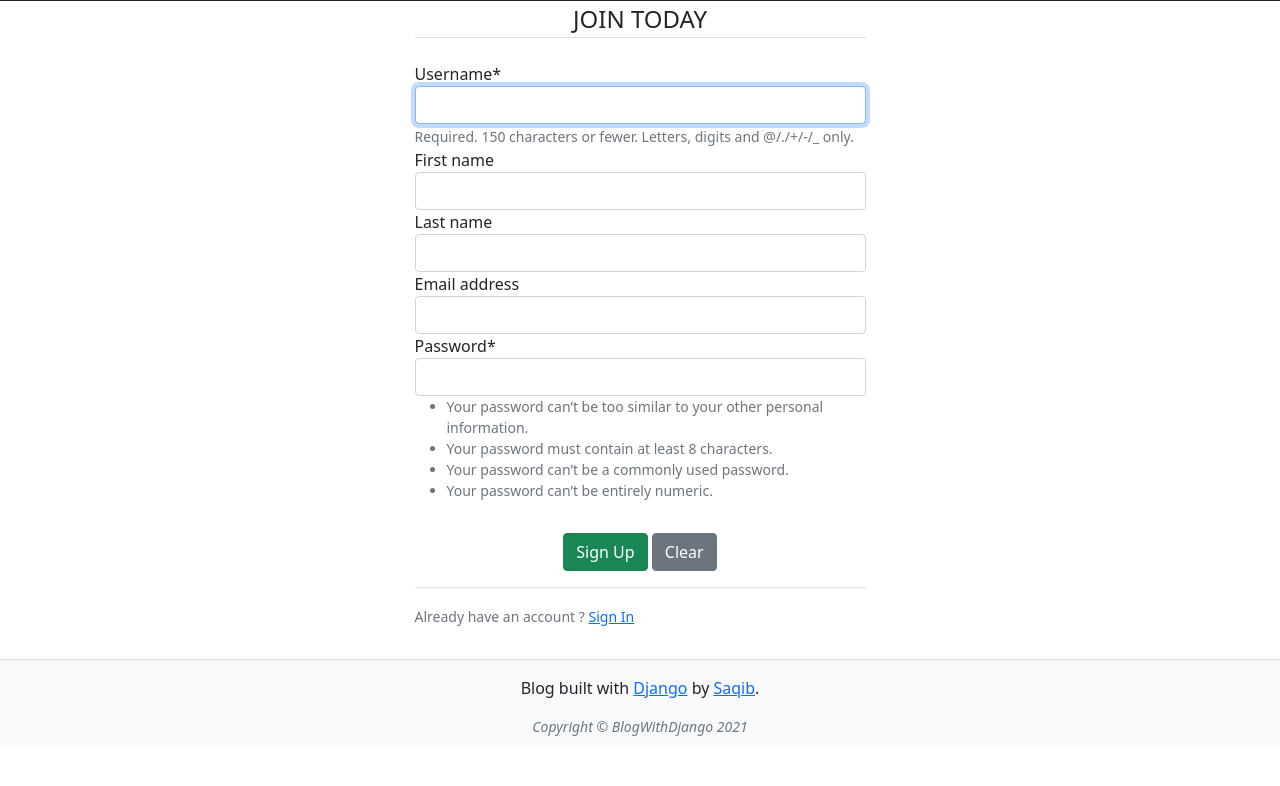
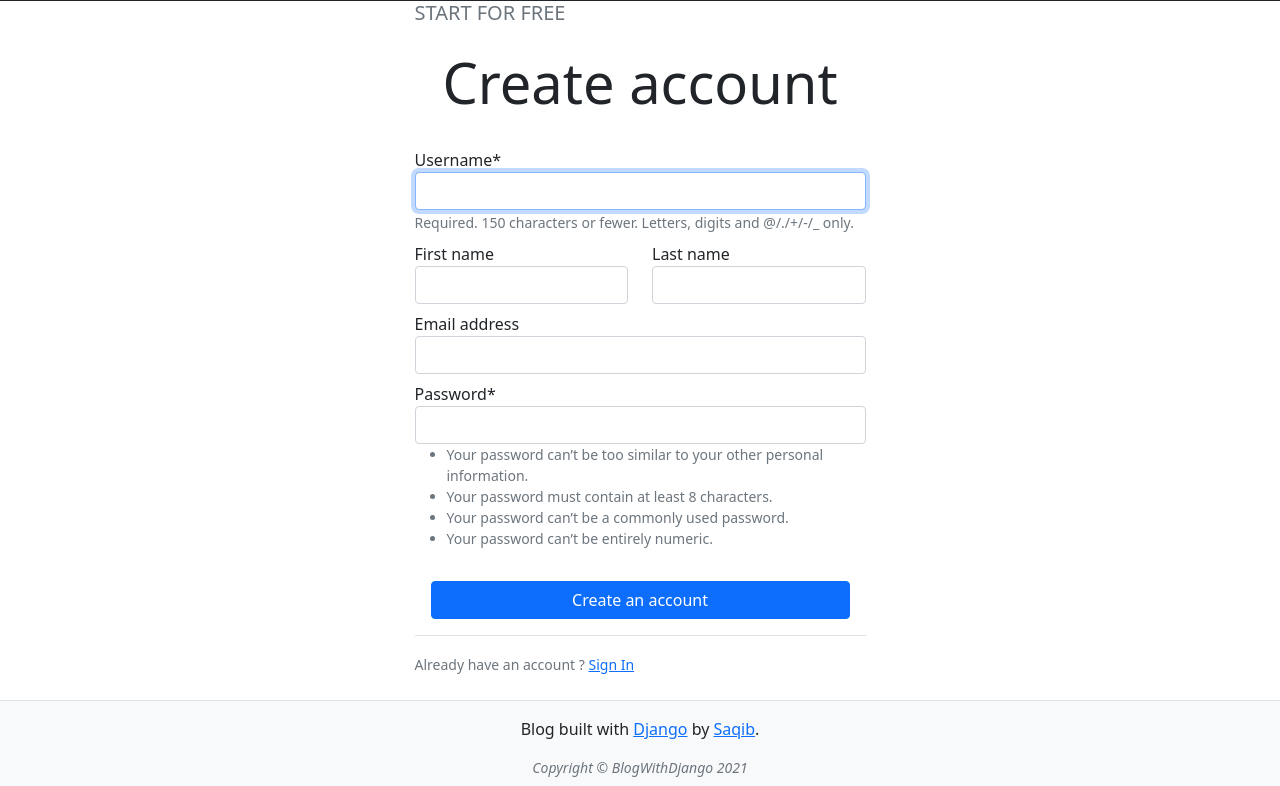
Before and after one commit to saqe/Blog-With-Django, a Django app: page /register/ in a window 1280 px wide. Shown: the part 55-841 px from the top of the page. Before the commit the page ends 791 px from the top, so only its background shows below. Run offline with Django 3.2, Linux system fonts and the light colour scheme; some libraries are stand-ins or nearby versions.

Commit message:
👌 IMPROVED Registration form

```diff
--- a/users/templates/html/register.html
+++ b/users/templates/html/register.html
@@ -3,15 +3,31 @@
 {% block container %}
 <div class="row justify-content-center mb-4">
     <div class="col-md-5">
+        <h5 class="text-muted mb-4 text-uppercase">Start for free</h5>
+        <h2 class="text-center display-4 mb-4">Create account</h2>
+
         <form method="POST">
             {% csrf_token %}
             <fieldset class="form-group">
-                <legend class="border-bottom text-center mb-4"> JOIN TODAY</legend>
-                {{form| crispy}}
+
+                <!-- Username -->
+                <div class="mt-2">{{ form.username | as_crispy_field }}</div>
+
+                <div class="row mt-2">
+                    <div class="form-group col-md-6">{{ form.first_name | as_crispy_field }}</div>
+                    <div class="form-group col-md-6">{{ form.last_name  | as_crispy_field }}</div>
+                </div>
+                <!-- Gender -->
+                {% comment %} <div class="mt-2">{{ form.gender | as_crispy_field }}</div> {% endcomment %}
+
+                <div class="mt-2">{{ form.email | as_crispy_field }}</div>
+                <div class="mt-2">{{ form.password1|as_crispy_field }}</div>
             </fieldset>
+
+
+
             <div class="text-center m-3">
-                <button class="btn btn-success" type="submit">Sign Up</button>
-                <button class="btn btn-secondary" type="reset">Clear</button>
+                <button class="btn btn-primary container" type="submit">Create an account</button>
             </div>
         </form>
         <div class="border-top pt-3">
```
